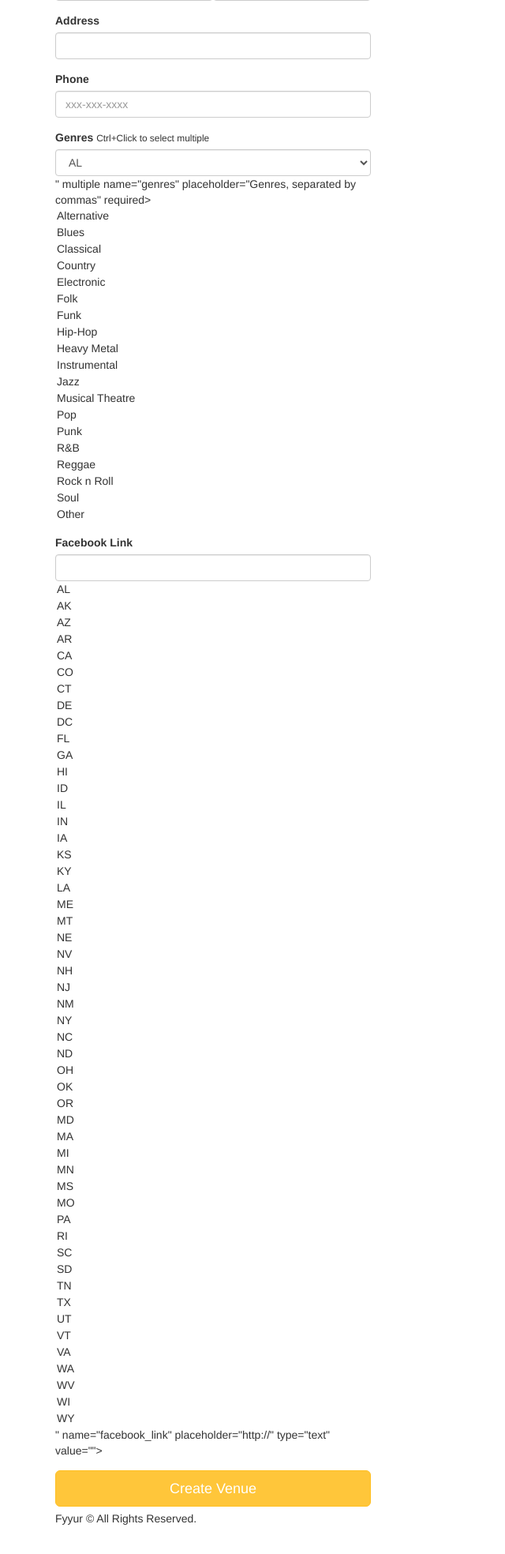
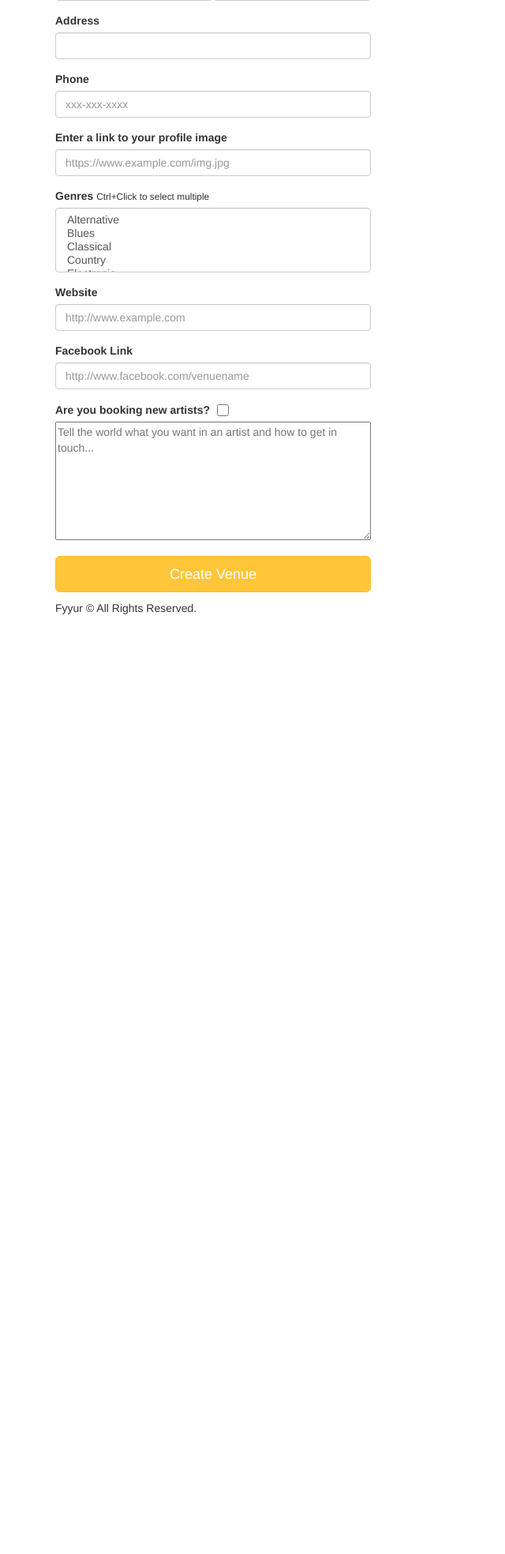
Before and after one commit to rclarkmorrow/fyyurapp, a Flask app: page /venues/create in a window 1280 px wide. Shown: the part 268-2236 px from the top of the page at 79% size, without its empty margins (0-640 px from the left). After the commit the page ends 1046 px from the top, so only its background shows below. Run offline with Flask 2, Linux system fonts and the light colour scheme; some libraries are stand-ins or nearby versions.

Commit message:
Implemented new venue form
Changelog:

    1) Updated VenueForm in forms.py to include missing fields from
       the Venue model in app.py.
    2) Implemented validation (including custom validators) for
       VenueForm in forms.py
     to the new venue form
       in forms.py
    3) Updated '/venues/create' route in app.py to add records to
       database on valid submission of forms
    4) Updated the new_venue.html template to include missing fields
       from the Venue model in app.py
    5) Updated the new_venue.html template to display validation error
       messages to user.
    6) Added classes to main.css to style the seeking_talent and
       seeking_description fields in the new_venue.html template

Implemented missing fields on the new venue form. Modified new venue
HTML template to include these new fields. Modified main.css to style

```diff
--- a/app.py
+++ b/app.py
@@ -1,11 +1,12 @@
-#----------------------------------------------------------------------------#
+"""--------------------------------------------------------------------------#
 # Imports
-#----------------------------------------------------------------------------#
-
+#--------------------------------------------------------------------------"""
+import sys
 import json
 import dateutil.parser
 import babel
-from flask import Flask, render_template, request, Response, flash, redirect, url_for
+from flask import (Flask, render_template, request, Response, flash,
+                   redirect, url_for)
 from flask_moment import Moment
 from flask_sqlalchemy import SQLAlchemy
 from flask_migrate import Migrate
@@ -48,7 +49,8 @@
     seeking_description = db.Column(db.String(500))
     image_link = db.Column(db.String(500), nullable=False, default=defaultImg)
 
-    # TODO: implement any missing fields, as a database migration using Flask-Migrate
+    def __repr__(self):
+        return f"Name('{self.name}')"
 
 
 class Artist(db.Model):
@@ -227,17 +229,70 @@
   form = VenueForm()
   return render_template('forms/new_venue.html', form=form)
 
+
 @app.route('/venues/create', methods=['POST'])
 def create_venue_submission():
+    form = VenueForm()
+    error= False
+    if not form.validate():
+        print("FAILED - Errors: ", form.errors)
+        return render_template('forms/new_venue.html', form=form)
+
+    print("IF TRIGGERED")
+    print (form.name.data)
+
+    try:
+        # request.form['name']
+
+        def formatPhone(formPhone):
+            if len(formPhone) == 10:
+                return (form.phone.data[:3] + "-" + form.phone.data[3:6] +
+                        "-" +  form.phone.data[6:])
+            else:
+                return form.phone.data
+
+        venue = Venue (
+                        name=form.name.data.strip(),
+                        genres=form.genres.data,
+                        city=form.city.data.strip(),
+                        state=form.state.data,
+                        address=form.address.data.strip(),
+                        phone=formatPhone(form.phone.data),
+                        image_link=form.image_link.data,
+                        facebook_link=form.facebook_link.data,
+                        website=form.website.data,
+                        seeking_talent=form.seeking_talent.data,
+                        seeking_description=form.seeking_talent.data
+        )
+
+        db.session.add(venue)
+        db.session.commit()
+
+    except:
+        error = True
+        db.session.rollback()
+        print(sys.exc_info())
+    finally:
+        db.session.close()
+    if error:
+        flash('An error occurred. Venue ' + request.form['name']+ ' could not be listed.')
+        return render_template('forms/new_venue.html', form=form)
+
+    if not error:
+        flash('Venue ' + request.form['name'] + ' was successfully listed!')
+    return render_template('pages/home.html')
+
   # TODO: insert form data as a new Venue record in the db, instead
   # TODO: modify data to be the data object returned from db insertion
 
+
+
   # on successful db insert, flash success
-  flash('Venue ' + request.form['name'] + ' was successfully listed!')
+    # flash('Venue ' + request.form['name'] + ' was successfully listed!')
   # TODO: on unsuccessful db insert, flash an error instead.
   # e.g., flash('An error occurred. Venue ' + data.name + ' could not be listed.')
   # see: http://flask.pocoo.org/docs/1.0/patterns/flashing/
-  return render_template('pages/home.html')
+    # return render_template('pages/home.html')
 
 @app.route('/venues/<venue_id>', methods=['DELETE'])
 def delete_venue(venue_id):
@@ -247,6 +302,7 @@
   # BONUS CHALLENGE: Implement a button to delete a Venue on a Venue Page, have it so that
   # clicking that button delete it from the db then redirect the user to the homepage
   return None
+
 
 #  Artists
 #  ----------------------------------------------------------------
--- a/forms.py
+++ b/forms.py
@@ -1,7 +1,13 @@
+import re
 from datetime import datetime
 from flask_wtf import Form
-from wtforms import StringField, SelectField, SelectMultipleField, DateTimeField
-from wtforms.validators import DataRequired, AnyOf, URL
+from wtforms import (StringField, SelectField, SelectMultipleField,
+                     DateTimeField, BooleanField, TextAreaField,
+                     ValidationError)
+from wtforms.validators import DataRequired, AnyOf, URL, Optional
+
+
+# Forms
 
 class ShowForm(Form):
     artist_id = StringField(
@@ -13,10 +19,23 @@
     start_time = DateTimeField(
         'start_time',
         validators=[DataRequired()],
-        default= datetime.today()
+        default=datetime.today()
     )
 
+
 class VenueForm(Form):
+    class Meta:
+        csrf = False
+
+    def validate_phone(form, field):
+        if (not re.search(r"^[0-9]{3}-[0-9]{3}-[0-9]{4}$", field.data)
+                and not re.search(r"^[0-9]{10}", field.data)):
+            raise ValidationError("Invalid phone number.")
+
+    def validate_seeking_description(form, field):
+        if form.seeking_talent.data is True and field.data == '':
+            raise ValidationError("Please enter details below.")
+
     name = StringField(
         'name', validators=[DataRequired()]
     )
@@ -83,10 +102,11 @@
         'address', validators=[DataRequired()]
     )
     phone = StringField(
-        'phone'
+        'phone', validators=[Optional()]
     )
     image_link = StringField(
-        'image_link'
+        'image_link', validators=[DataRequired(), URL(
+                                  message='Please enter a valid URL')]
     )
     genres = SelectMultipleField(
         # TODO implement enum restriction
@@ -113,9 +133,22 @@
             ('Other', 'Other'),
         ]
     )
+    website = StringField(
+        'facebook_link', validators=[Optional(),
+                                     URL(message='Please enter a' +
+                                         ' valid facebook link')]
+    )
     facebook_link = StringField(
-        'facebook_link', validators=[URL()]
+        'facebook_link', validators=[Optional(),
+                                     URL(message='Please enter a valid URL')]
     )
+    seeking_talent = BooleanField(
+        'seeking_talent'
+    )
+    seeking_description = TextAreaField(
+        'seeking_description'
+    )
+
 
 class ArtistForm(Form):
     name = StringField(
@@ -214,7 +247,7 @@
     )
     facebook_link = StringField(
         # TODO implement enum restriction
-        'facebook_link', validators=[URL()]
+        'facebook_link', validators=[URL(message='enter a valid URL')]
     )
 
 # TODO IMPLEMENT NEW ARTIST FORM AND NEW SHOW FORM
--- a/static/css/main.css
+++ b/static/css/main.css
@@ -209,3 +209,13 @@
 .subtitle {
   opacity: 0.5;
 }
+.small-checkbox {
+  height: 15px;
+  width: 15px;
+  vertical-align: text-bottom;
+}
+.description-input {
+   height: 150px;
+   width: 100%;
+   overflow: hidden;
+}
--- a/templates/forms/new_venue.html
+++ b/templates/forms/new_venue.html
@@ -1,13 +1,20 @@
 {% extends 'layouts/main.html' %}
 {% block title %}New Venue{% endblock %}
 {% block content %}
+
 <div class="form-wrapper">
   <form method="post" class="form">
+
     <h3 class="form-heading">List a new venue <a href="{{ url_for('index') }}" title="Back to homepage"><i class="fa fa-home pull-right"></i></a></h3>
+
     <div class="form-group">
       <label for="name">Name</label>
       {{ form.name(class_ = 'form-control', autofocus = true) }}
+      {% if form.name.errors%}
+      <span class="error" style="color:red;">{% for error in form.name.errors %}{{error}}{% endfor %}</span>
+      {% endif %}
     </div>
+
     <div class="form-group">
       <label>City & State</label>
       <div class="form-inline">
@@ -19,6 +26,7 @@
         </div>
       </div>
     </div>
+
     <div class="form-group">
       <label for="address">Address</label>
       {{ form.address(class_ = 'form-control', autofocus = true) }}
@@ -26,17 +34,57 @@
     <div class="form-group">
       <label for="phone">Phone</label>
       {{ form.phone(class_ = 'form-control', placeholder='xxx-xxx-xxxx', autofocus = true) }}
+      {% if form.phone.errors %}
+      <span class="error" style="color:red;">{% for error in form.phone.errors %}{{error}}{% endfor %}</span>
+      {% endif %}
     </div>
+
+    <div class="form-group">
+      <label for="image_link">Enter a link to your profile image</label>
+      {{ form.image_link(class_ = 'form-control', placeholder='https://www.example.com/img.jpg', autofocus = true) }}
+      {% if form.image_link.errors%}
+      <span class="error" style="color:red;">{% for error in form.image_link.errors %}{{error}}{% endfor %}</span>
+      {% endif %}
+    </div>
+
     <div class="form-group">
       <label for="genres">Genres</label>
       <small>Ctrl+Click to select multiple</small>
-        {{ form.genres(class_ = 'form-control', placeholder='Genres, separated by commas', id=form.state, autofocus = true) }}
+      {{ form.genres(class_ = 'form-control', placeholder='Genres, separated by commas', autofocus = true) }}
     </div>
+
     <div class="form-group">
-          <label for="genres">Facebook Link</label>
-          {{ form.facebook_link(class_ = 'form-control', placeholder='http://', id=form.state, autofocus = true) }}
+      <label for="website">Website</label>
+      {{ form.website(class_ = 'form-control', placeholder='http://www.example.com', autofocus = true) }}
+      {% if form.website.errors%}
+      <span class="error" style="color:red;">{% for error in form.website.errors %}{{error}}{% endfor %}</span>
+      {% endif %}
     </div>
-      <input type="submit" value="Create Venue" class="btn btn-primary btn-lg btn-block">
+
+    <div class="form-group">
+      <label for="facebook_link">Facebook Link</label>
+      {{ form.facebook_link(class_ = 'form-control', placeholder='http://www.facebook.com/venuename', autofocus = true) }}
+      {% if form.facebook_link.errors%}
+      <span class="error" style="color:red;">{% for error in form.facebook_link.errors %}{{error}}{% endfor %}</span>
+      {% endif %}
+    </div>
+
+    <div class="form-group">
+      <label>
+        <span style="margin-right: 5px;">Are you booking new artists?</span>
+        {{ form.seeking_talent(class_ = 'form-control', class = 'small-checkbox', autofocus = true) }}
+      </label>
+      {% if form.seeking_description.errors%}
+      <p><span class="error" style="color:red;">{% for error in form.seeking_description.errors %}{{error}}{% endfor %}</span></p>
+      {% endif %}
+      <div>
+        {{ form.seeking_description(class_ = 'form-control', class = 'description-input', placeholder='Tell the world what you want in an artist and how to get in touch...', autofocus = true) }}
+      </div>
+      </div>
+
+    <p><input type="submit" value="Create Venue" class="btn btn-primary btn-lg btn-block"></p>
+
   </form>
 </div>
+
 {% endblock %}
```
Lines whose indentation alone changed are shown as unchanged.
